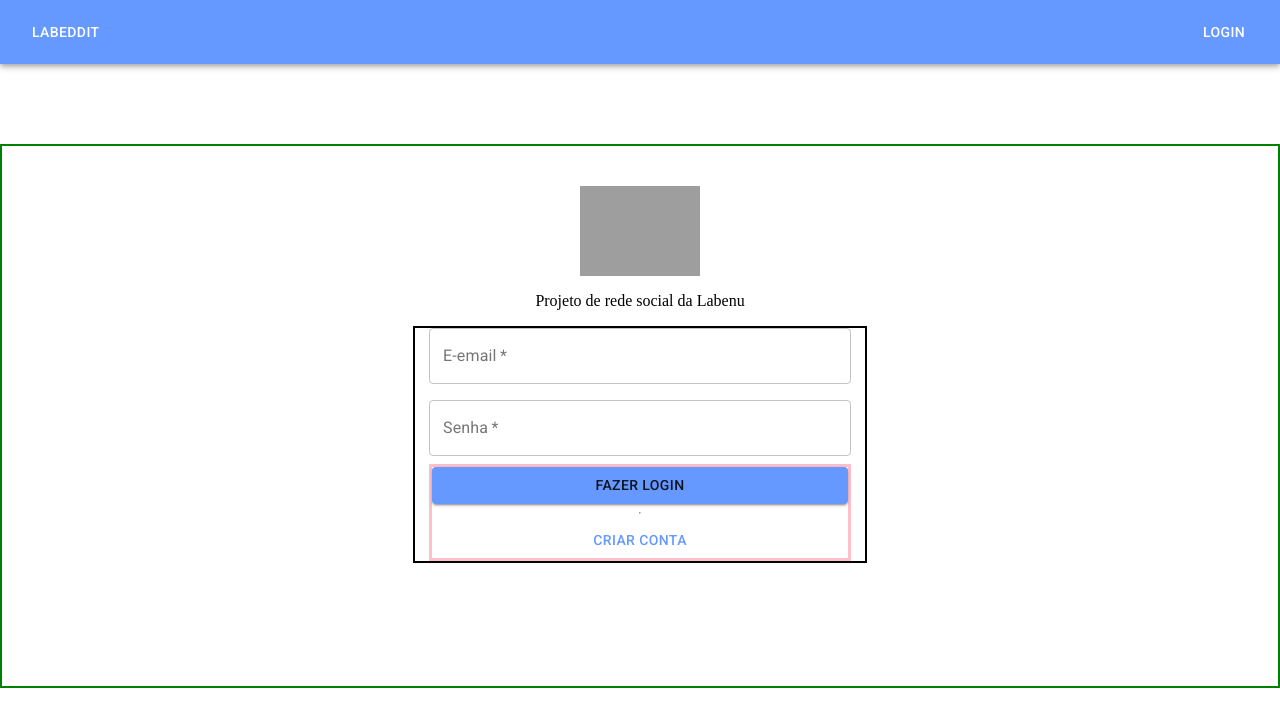
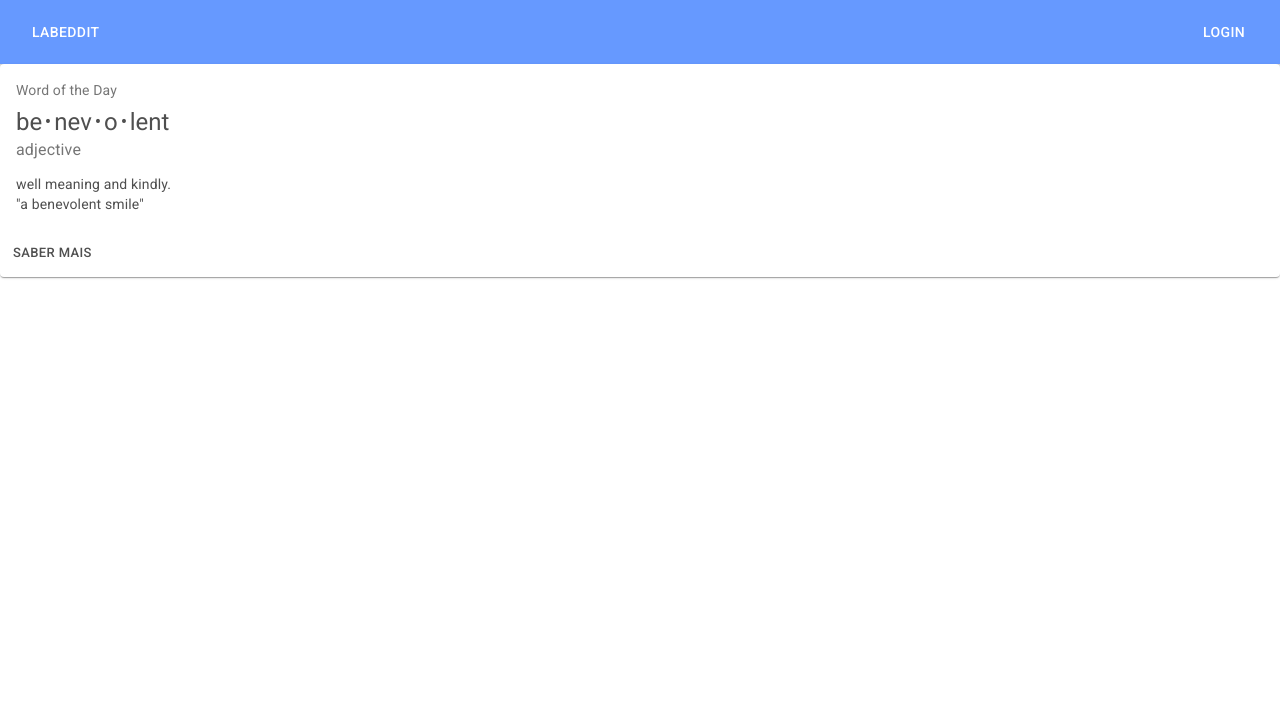
Before and after one commit to future4code/freire-Murilo-Cardoso, a React (Create React App) app in the folder modulo3/projeto-labeddit/projeto-labeddit/: page /feed in a window 1280 px wide. Before the commit this address led to /. Shown: the top 726 px of the page. Built offline with nearby package versions, Linux system fonts and the light colour scheme; grey boxes are pictures that could not be loaded.

Commit message:
login logout por props ok

```diff
--- a/modulo3/projeto-labeddit/projeto-labeddit/src/App.js
+++ b/modulo3/projeto-labeddit/projeto-labeddit/src/App.js
@@ -2,15 +2,22 @@ import { ThemeProvider } from "@material-ui/core";
 import React from "react";
 import Router from "./Routes/Router";
 import theme from "./constants/theme";
-
-
+import { useState } from "react";
+import Header from "./components/Header/Header"
+import {BrowserRouter} from "react-router-dom";
 
 const App = () =>{
 
+  const token = localStorage.getItem("token")
+
+  const [rightButtonText, setRightButtonText] = useState(token ? "Logout" : "Login")
 
   return (
     <ThemeProvider theme={theme}>
-      <Router/>
+      <BrowserRouter>
+        <Header rightButtonText={rightButtonText} setRightButtonText={setRightButtonText}/>
+        <Router rightButtonText={rightButtonText} setRightButtonText={setRightButtonText}/>
+      </BrowserRouter>
     </ThemeProvider>
 
   );
--- a/modulo3/projeto-labeddit/projeto-labeddit/src/Routes/Router.js
+++ b/modulo3/projeto-labeddit/projeto-labeddit/src/Routes/Router.js
@@ -1,27 +1,24 @@
 import React from "react";
-import { BrowserRouter, Routes, Route } from "react-router-dom";
+import { Routes, Route } from "react-router-dom";
 import AddPostPage from "../pages/AddPostPage/AddPostPage";
 import FeedPostPage from "../pages/FeedPostsPage/FeedPostPage";
 import LoginPage from "../pages/LoginPage/LoginPage";
 import SignUpPage from "../pages/SignUpPage/SignUpPage";
 import ErrorPage from "../pages/ErrorPage/ErrorPage";
-import Header from "../components/Header/Header"
 
 
 
-const Router = () => {
+
+const Router = ({rightButtonText, setRightButtonText}) => {
 
     return(
-        <BrowserRouter>
-            <Header/>
             <Routes>
-                <Route path="/" element={<LoginPage/>}/>
-                <Route path="/cadastro" element={<SignUpPage/>}/>
+                <Route path="/" element={<LoginPage  rightButtonText={rightButtonText} setRightButtonText={setRightButtonText}/>}/>
+                <Route path="/cadastro" element={<SignUpPage setRightButtonText={setRightButtonText}/>}/>
                 <Route path="/feed" element={<FeedPostPage/>}/>
                 <Route path="/adicionar-posts" element={<AddPostPage/>}/>
                 <Route path="*" element={<ErrorPage/>}/>
             </Routes>
-        </BrowserRouter>
     )
 }
 
--- a/modulo3/projeto-labeddit/projeto-labeddit/src/components/Header/Header.js
+++ b/modulo3/projeto-labeddit/projeto-labeddit/src/components/Header/Header.js
@@ -5,20 +5,32 @@ import Button from '@material-ui/core/Button';
 import { goToLogin } from '../../Routes/coordinator';
 import { useNavigate } from "react-router-dom"
 import { goToFeed } from '../../Routes/coordinator';
-import { useState } from 'react';
 
-const Header = () => {
+
+const Header = ({rightButtonText, setRightButtonText}) => {
 
   const token = localStorage.getItem("token")
-  const [rightButtonText, setRightButtonText] = useState(token ? "Logout" : "Login")
+  const navigate = useNavigate()
 
-    const navigate = useNavigate()
+  const logout = () => {
+    localStorage.removeItem("token")
+  }
 
-    return (
+  const rightButtonAction = () => {
+    if (token){
+      logout()
+      setRightButtonText("Login")
+      goToLogin(navigate)
+    } else {
+      goToLogin(navigate)
+    }
+  }
+
+  return (
       <AppBar position="static">
         <StyledToolBar>
           <Button onClick={()=>goToFeed(navigate)} color="inherit">LabEddit</Button>
-          <Button onClick={()=>goToLogin(navigate)} color="inherit">{rightButtonText}</Button>
+          <Button onClick={rightButtonAction} color="inherit">{rightButtonText}</Button>
         </StyledToolBar>
       </AppBar>
   );
--- a/modulo3/projeto-labeddit/projeto-labeddit/src/pages/FeedPostsPage/FeedPostPage.js
+++ b/modulo3/projeto-labeddit/projeto-labeddit/src/pages/FeedPostsPage/FeedPostPage.js
@@ -1,15 +1,55 @@
-import React from "react";
-import useProtectedPage from "../../hooks/useProtectedPage";
+import React from 'react';
+import { makeStyles } from '@material-ui/core/styles';
+import Card from '@material-ui/core/Card';
+import CardActions from '@material-ui/core/CardActions';
+import CardContent from '@material-ui/core/CardContent';
+import Button from '@material-ui/core/Button';
+import Typography from '@material-ui/core/Typography';
+
+const useStyles = makeStyles({
+  root: {
+    minWidth: 275,
+  },
+  bullet: {
+    display: 'inline-block',
+    margin: '0 2px',
+    transform: 'scale(0.8)',
+  },
+  title: {
+    fontSize: 14,
+  },
+  pos: {
+    marginBottom: 12,
+  },
+});
 
 const FeedPostPage = () => {
+  const classes = useStyles();
+  const bull = <span className={classes.bullet}>•</span>;
 
+  return (
+    <Card className={classes.root}>
+      <CardContent>
+        <Typography className={classes.title} color="textSecondary" gutterBottom>
+          Word of the Day
+        </Typography>
+        <Typography variant="h5" component="h2">
+          be{bull}nev{bull}o{bull}lent
+        </Typography>
+        <Typography className={classes.pos} color="textSecondary">
+          adjective
+        </Typography>
+        <Typography variant="body2" component="p">
+          well meaning and kindly.
+          <br />
+          {'"a benevolent smile"'}
+        </Typography>
+      </CardContent>
+      <CardActions>
+        <Button size="small">Saber Mais</Button>
+      </CardActions>
+    </Card>
+  );
+}
 
-    useProtectedPage()
-
-    return (
-        <div>
-            <h1>FeedPostPage</h1>
-        </div>
-    )
-}
 export default FeedPostPage;
--- a/modulo3/projeto-labeddit/projeto-labeddit/src/pages/LoginPage/LoginPage.js
+++ b/modulo3/projeto-labeddit/projeto-labeddit/src/pages/LoginPage/LoginPage.js
@@ -9,11 +9,11 @@ import useForm from "../../hooks/useForm";
 import TextField from "@material-ui/core/TextField";
 import logoprincipal from "../../assets/logoprincipal.png"
 import { login } from "../../services/user";
-import useUnprotectedPage from "../../hooks/useUnprotectedPage";
+/* import useUnprotectedPage from "../../hooks/useUnprotectedPage"; */
 
 
 
-const LoginPage = () => {
+const LoginPage = ({rightButtonText, setRightButtonText}) => {
 
    const navigate = useNavigate()
 
@@ -25,7 +25,7 @@ const LoginPage = () => {
    const onSubmitForm = (event) => {
         event.preventDefault();
         console.log(form)
-        login(form, clear, navigate)
+        login(form, clear, navigate, setRightButtonText)
    }
 
 
--- a/modulo3/projeto-labeddit/projeto-labeddit/src/pages/SignUpPage/SignUpPage.js
+++ b/modulo3/projeto-labeddit/projeto-labeddit/src/pages/SignUpPage/SignUpPage.js
@@ -9,18 +9,18 @@ import { Button } from "@material-ui/core";
 import { DivCheckbox } from "./styled";
 import useForm from "../../hooks/useForm"
 import { signUp } from "../../services/user";
+import { useNavigate } from "react-router-dom"
 
+const SignUpPage = ({ rightButtonText, setRightButtonText}) => {
 
-
-const SignUpPage = () => {
-
+    const navigate = useNavigate()
 
     const [form, onChange, clear] = useForm ({name: "", email: "", password: ""})
 
     const onSubmitForm = (event) => {
         event.preventDefault();
         console.log(form)
-        signUp(form, clear, navigate)
+        signUp(form, clear, navigate, setRightButtonText)
     }
 
 
--- a/modulo3/projeto-labeddit/projeto-labeddit/src/services/user.js
+++ b/modulo3/projeto-labeddit/projeto-labeddit/src/services/user.js
@@ -5,7 +5,7 @@ import { goToFeed } from "../Routes/coordinator";
 
 //LOGIN TOKEN API
 
-export const login = (body, clear, navigate) => {
+export const login = (body, clear, navigate, setRightButtonText) => {
   axios
     .post(`${BASE_URL}/users/login`, body)
     .then((res) => {
@@ -14,6 +14,7 @@ export const login = (body, clear, navigate) => {
       localStorage.setItem("token", res.data.token);
       clear();
       goToFeed(navigate)
+      setRightButtonText("Logout")
     })
     .catch((err) => {
       alert(err);
@@ -24,7 +25,7 @@ export const login = (body, clear, navigate) => {
 
 //CADASTRO TOKEN API
 
-export const signUp = (body, clear, navigate) => {
+export const signUp = (body, clear, navigate, setRightButtonText) => {
   axios
     .post(`${BASE_URL}/users/signup`, body)
     .then((res) => {
@@ -33,6 +34,7 @@ export const signUp = (body, clear, navigate) => {
       localStorage.setItem("token", res.data.token);
       clear();
       goToFeed(navigate)
+      setRightButtonText("Logout")
     })
     .catch((err) => {
       alert(err);
```
